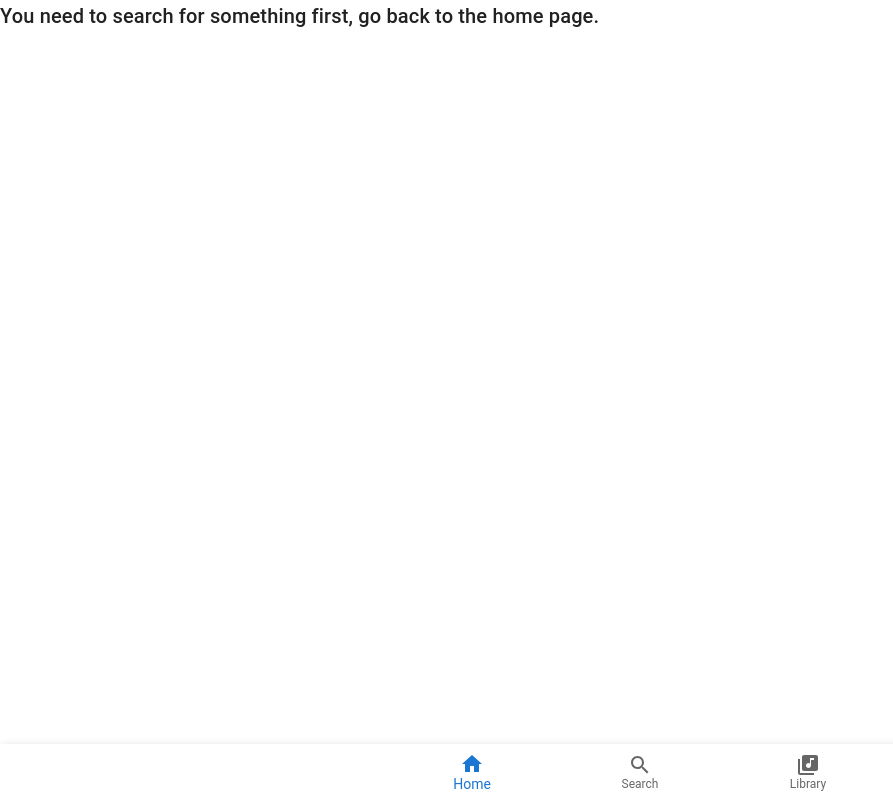
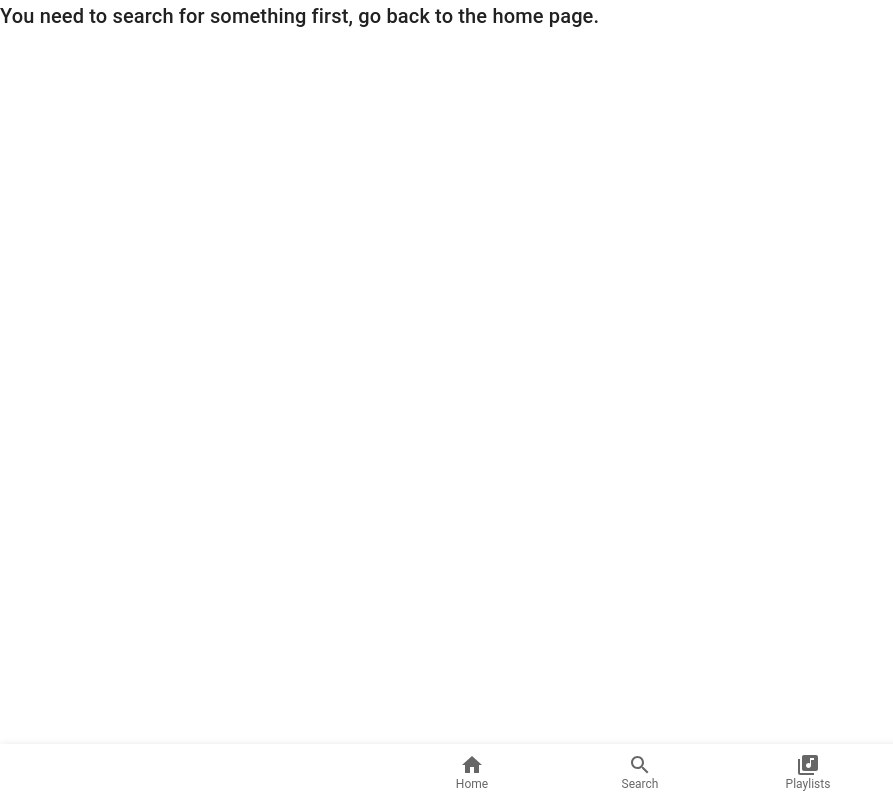
Before and after one commit to chinduja-net/Ljudio-group5, a React (Vite) app in the folder Frontend/: page /detailsPage in a window 1280 px wide. Shown: the whole page, without its empty margins (0-893 px from the left). Built offline with nearby package versions, Linux system fonts and the light colour scheme.

Commit message:
update link tags highlighting based on url both on url change but also on page load

```diff
--- a/Frontend/src/components/BottomNavLinks.jsx
+++ b/Frontend/src/components/BottomNavLinks.jsx
@@ -17,33 +17,46 @@ function BottomNavLinks() {
 	const history = useHistory()
 	const location = useLocation()
 
+	// Run once on mount to set initial linkTagsValue for proper rendering in the nav
 	useEffect(() => {
+		if (location.pathname === "/") {
+			setLinkTagsValue(0)
+		} else if (location.pathname === "/searchResults") {
+			setLinkTagsValue(1)
+		} else if (location.pathname === "/playlists") {
+			setLinkTagsValue(2)
+		}
+	}, [])
 
-    // ! Infinite loop here. Look into react router dom history.listen() or similar alternatives
-    // // Home page
-		// if (location.pathname === "/") {
-		// 	setLinkTagsValue(0)
-		// }
-		// if (linkTagsValue === 0) {
-		// 	history.push("/")
-		// }
+	// Run every time linkTagsValue change and history changes
+	// Why? - To update pages across the app with the proper link tag value
+	useEffect(() => {
+		// ! This is poorly optimized, it runs some of the selections several times / Joel
+		// Change url based on click value from bottom nav
+		if (linkTagsValue === 0 && location.pathname !== "/") {
+			history.push("/")
+		} else if (
+			linkTagsValue === 1 &&
+			location.pathname !== "/searchResults"
+		) {
+			history.push("/searchResults")
+		} else if (linkTagsValue === 2 && location.pathname !== "/playlists") {
+			history.push("/playlists")
+		}
 
-    // // Searchresults page
-		// if (location.pathname === "/searchResults") {
-		// 	setLinkTagsValue(1)
-		// }
-		// if (linkTagsValue === 1) {
-		// 	history.push("/searchResults")
-		// }
-
-    // // Library page
-		// if (location.pathname === "/library") {
-		// 	setLinkTagsValue(2)
-		// }
-		// if (linkTagsValue === 2) {
-		// 	history.push("/library")
-		// }
-	}, [linkTagsValue])
+		// Change the state value that handles the highlighting of the nav tags
+		history.listen((location) => {
+			if (location.pathname === "/") {
+				setLinkTagsValue(0)
+			}
+			if (location.pathname === "/searchResults") {
+				setLinkTagsValue(1)
+			}
+			if (location.pathname === "/playlists") {
+				setLinkTagsValue(2)
+			}
+		})
+	}, [linkTagsValue, history])
 
 	return (
 		<Box sx={{ pb: 7 }} ref={ref}>
@@ -56,8 +69,52 @@ function BottomNavLinks() {
 					showLabels
 					value={linkTagsValue}
 					onChange={(event, newValue) => {
-						console.log("new", newValue)
 						setLinkTagsValue(newValue)
+
+						// historyOld.listen()
+						// onRouteChanged()
+
+						// Home page
+						// if (newValue === 0) {
+						// 	if (location.pathname === "/" && linkTagsValue !== 0) {
+						// 		setLinkTagsValue(0)
+						// 	}
+						// 	if (linkTagsValue === 0 && location.pathname !== "/") {
+						// 		history.push("/")
+						// 	}
+						// }
+
+						// // Searchresults page
+						// if (newValue === 1) {
+						// 	if (
+						// 		location.pathname === "/searchResults" &&
+						// 		linkTagsValue !== 1
+						// 	) {
+						// 		setLinkTagsValue(1)
+						// 	}
+						// 	if (
+						// 		linkTagsValue === 1 &&
+						// 		location.pathname !== "/searchResults"
+						// 	) {
+						// 		history.push("/searchResults")
+						// 	}
+						// }
+
+						// // Library page
+						// if (newValue === 2) {
+						// 	if (
+						// 		location.pathname === "/library" &&
+						// 		linkTagsValue !== 2
+						// 	) {
+						// 		setLinkTagsValue(2)
+						// 	}
+						// 	if (
+						// 		linkTagsValue === 2 &&
+						// 		location.pathname !== "/library"
+						// 	) {
+						// 		history.push("/library")
+						// 	}
+						// }
 					}}
 				>
 					<BottomNavigationAction
@@ -84,7 +141,7 @@ function BottomNavLinks() {
 						// 		color: "rgba(0, 0, 0, 0.6);",
 						// 	},
 						// }}
-						label="Library"
+						label="Playlists"
 						icon={<LibraryMusicIcon />}
 					/>
 				</BottomNavigation>
--- a/Frontend/src/context/SongProvider.jsx
+++ b/Frontend/src/context/SongProvider.jsx
@@ -10,8 +10,8 @@ export default function SongProvider(props) {
 	const [songDetail, setSongDetail] = useState({})
 	const [queueSongs, setQueueSongs] = useState([])
 	// This state handles the highlighting of the icons
-  // 0 = Home page, 1 = searchResults, 2 = library
-	const [linkTagsValue, setLinkTagsValue] = useState(0)
+	// 0 = Home page, 1 = searchResults, 2 = playlists
+	const [linkTagsValue, setLinkTagsValue] = useState()
 
 	// ? next in queue view
 	// ? next from: playlist/album view
```
